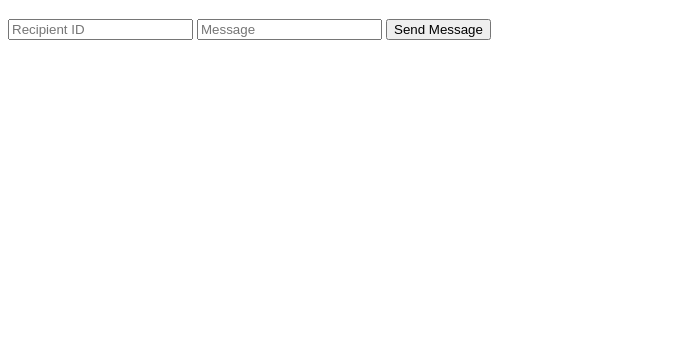
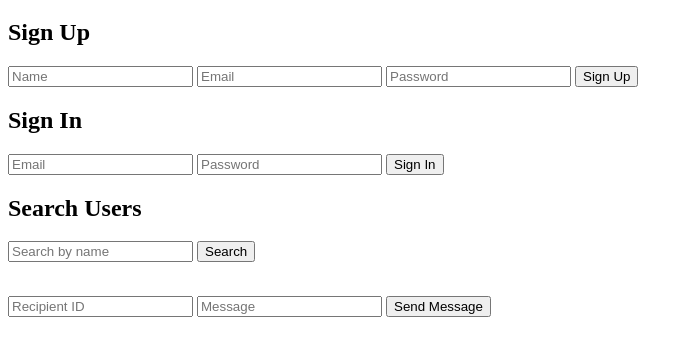
Before and after one commit to officialruchit/chatApp, a website: page index.html in a window 1280 px wide. Shown: the part 61-416 px from the top of the page, without its empty margins (0-693 px from the left). Drawn offline with nearby package versions, Linux system fonts and the light colour scheme; no server answers.

Commit message:
fix socket.io functionality and add ui part

```diff
--- a/controllers/userController.js
+++ b/controllers/userController.js
@@ -6,7 +6,10 @@ exports.signup = async (req, res) => {
   try {
     const { name, mail, password } = req.body;
     const hashedPassword = await bcrypt.hash(password, 10);
-
+    let user = await model.findOne({ mail });
+    if (user) {
+      return res.status(400).json({ msg: "User already exists" });
+    }
     const newuser = new model({
       name,
       mail,
--- a/index.html
+++ b/index.html
@@ -9,12 +9,95 @@
   <body>
     <h1>Chat Application</h1>
 
+    <h2>Sign Up</h2>
+    <input type="text" id="signupName" placeholder="Name" />
+    <input type="email" id="signupEmail" placeholder="Email" />
+    <input type="password" id="signupPassword" placeholder="Password" />
+    <button onclick="signup()">Sign Up</button>
+
+    <!-- Sign-In Form -->
+    <h2>Sign In</h2>
+    <input type="email" id="signinEmail" placeholder="Email" />
+    <input type="password" id="signinPassword" placeholder="Password" />
+    <button onclick="signin()">Sign In</button>
+
+    <!-- Search Box -->
+    <h2>Search Users</h2>
+    <input type="text" id="searchQuery" placeholder="Search by name" />
+    <button onclick="searchUsers()">Search</button>
+    <ul id="searchResults"></ul>
+    <br />
+
     <input type="text" id="recipientId" placeholder="Recipient ID" />
     <input type="text" id="message" placeholder="Message" />
     <button onclick="sendMessage()">Send Message</button>
 
     <script>
       const socket = io();
+      let token = null;
+
+      async function signup() {
+        const name = document.getElementById("signupName").value;
+        const email = document.getElementById("signupEmail").value;
+        const password = document.getElementById("signupPassword").value;
+
+        const response = await fetch("/signup", {
+          method: "POST",
+          headers: {
+            "Content-Type": "application/json",
+          },
+          body: JSON.stringify({ name, mail: email, password }),
+        });
+        const data = await response.json();
+        if (response.status === 201) {
+          alert("Sign up successful!");
+        } else {
+          alert(data.msg || "Sign up failed!");
+        }
+      }
+
+      async function signin() {
+        const email = document.getElementById("signinEmail").value;
+        const password = document.getElementById("signinPassword").value;
+
+        const response = await fetch("/signin", {
+          method: "POST",
+          headers: {
+            "Content-Type": "application/json",
+          },
+          body: JSON.stringify({ mail: email, password }),
+        });
+        const data = await response.json();
+        if (response.status === 201) {
+          token = data;
+          alert("Sign in successful!");
+        } else {
+          alert("Invalid email or password!");
+        }
+      }
+
+      // Search Users Function
+      async function searchUsers() {
+        const query = document.getElementById("searchQuery").value;
+        console.log(query);
+
+        const response = await fetch(`/search?query=${query}`, {
+          method: "GET",
+          headers: {
+            Authorization: `Bearer ${token}`,
+          },
+        });
+        console.log(response);
+        const users = await response.json();
+        const searchResults = document.getElementById("searchResults");
+        searchResults.innerHTML = "";
+        users.forEach((user) => {
+          const li = document.createElement("li");
+          li.textContent = user.name;
+          searchResults.appendChild(li);
+        });
+      }
+
       const senderId = "668bce9a5beb65eddbe6bd12";
       function sendMessage() {
         const recipientId = document.getElementById("recipientId").value;
--- a/index.js
+++ b/index.js
@@ -23,7 +23,6 @@ io.on("connection", (client) => {
     }
     chat.messages.push({ sender: senderId, text });
     await chat.save();
-    console.log(chat);
   });
 
   client.on("disconnected", () => {
```
Also changed, not shown: controllers/chatController.js (+27 -0 lines), routes/chatRoute.js (+5 -2 lines).
